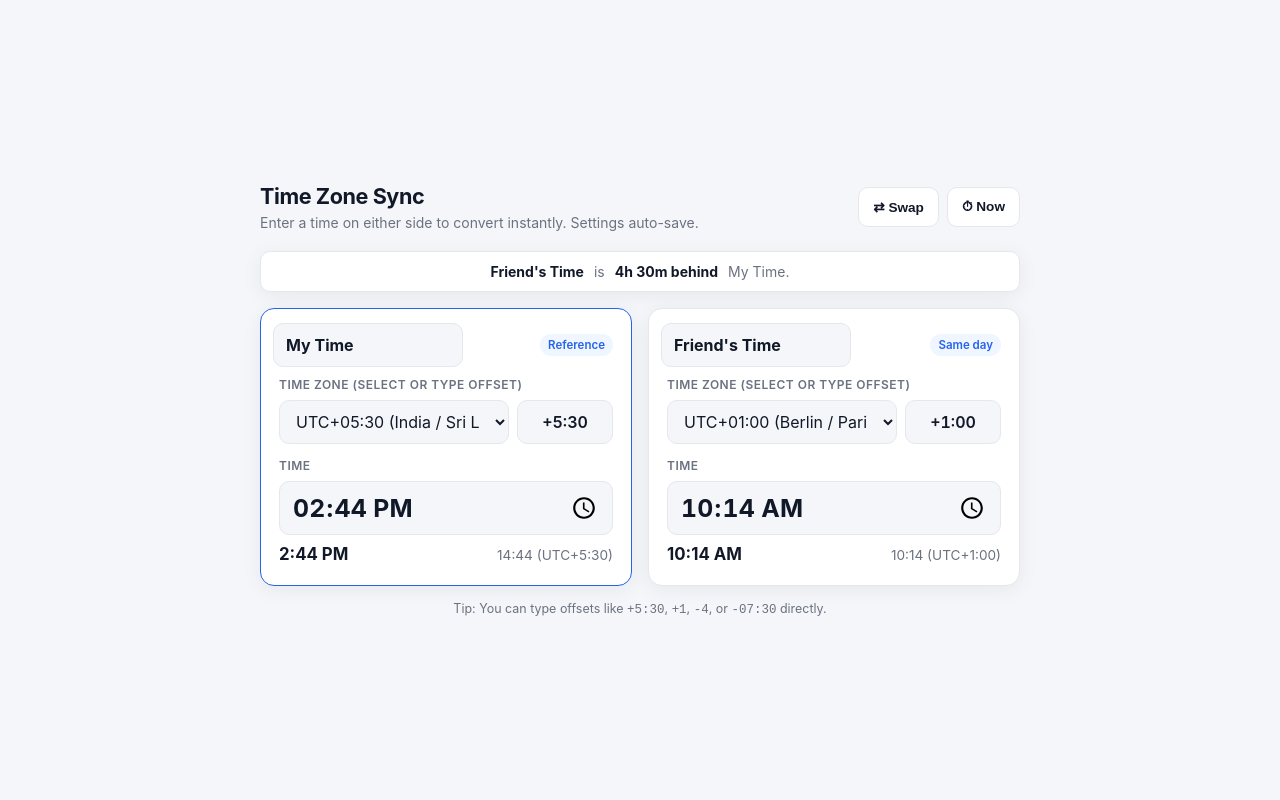
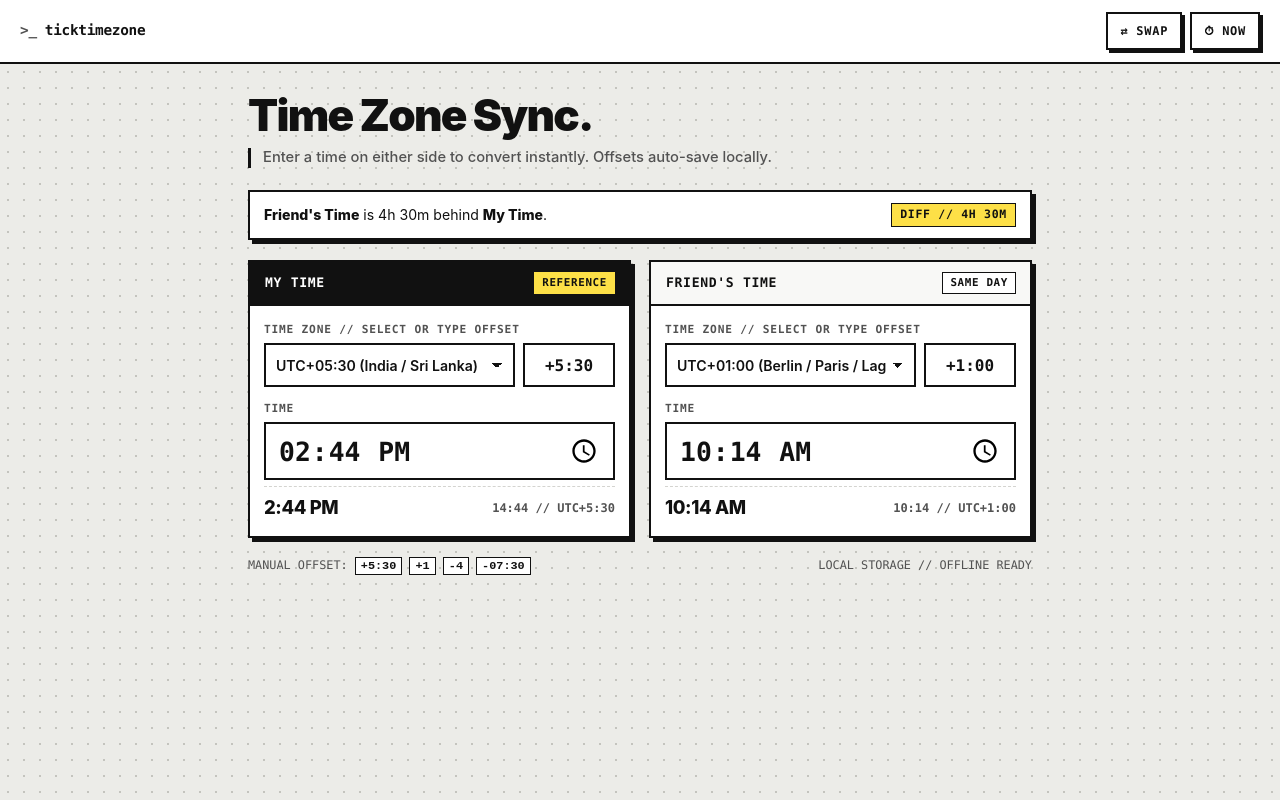
Before and after one commit to SuvamNaskar/ticktimezone, a plain HTML site: page index.html in a window 1280 px wide. Drawn offline with Linux system fonts and the light colour scheme.

Commit message:
Migrate UI to minimal neo-brutalism matching suvam.dev

```diff
--- a/index.html
+++ b/index.html
@@ -3,45 +3,24 @@
 <head>
   <meta charset="UTF-8" />
   <meta name="viewport" content="width=device-width, initial-scale=1.0, viewport-fit=cover" />
-  <meta name="theme-color" content="#2563eb" />
+  <meta name="theme-color" content="#111111" />
   <meta name="mobile-web-app-capable" content="yes" />
-  <title>Time Zone Sync</title>
+  <title>ticktimezone — Time Zone Sync</title>
   <link rel="manifest" href="./manifest.json" />
   <link rel="icon" type="image/png" sizes="192x192" href="./icon-192.png" />
   <style>
     :root {
-      --bg: #f4f6f9;
-      --card: #ffffff;
-      --text: #111827;
-      --muted: #6b7280;
-      --border: #e5e7eb;
-      --accent: #2563eb;
-      --accent-soft: #eff6ff;
-      --accent-hover: #1d4ed8;
-      --success: #059669;
-      --success-soft: #ecfdf5;
-      --warn: #b45309;
-      --warn-soft: #fffbeb;
-      --shadow: 0 4px 20px rgba(0, 0, 0, 0.06);
-      --radius: 14px;
-    }
-
-    @media (prefers-color-scheme: dark) {
-      :root {
-        --bg: #0f172a;
-        --card: #1e293b;
-        --text: #f1f5f9;
-        --muted: #94a3b8;
-        --border: #334155;
-        --accent: #3b82f6;
-        --accent-soft: rgba(59, 130, 246, 0.15);
-        --accent-hover: #60a5fa;
-        --success: #34d399;
-        --success-soft: rgba(52, 211, 153, 0.14);
-        --warn: #fbbf24;
-        --warn-soft: rgba(251, 191, 36, 0.14);
-        --shadow: 0 8px 28px rgba(0, 0, 0, 0.35);
-      }
+      --bg: #ecece8;
+      --surface: #ffffff;
+      --ink: #111111;
+      --muted: #525252;
+      --border: #111111;
+      --yellow: #fde047;
+      --green: #10b981;
+      --shadow: 4px 4px 0px #111111;
+      --shadow-sm: 3px 3px 0px #111111;
+      --mono: ui-monospace, SFMono-Regular, Menlo, Monaco, Consolas, "Liberation Mono", monospace;
+      --sans: -apple-system, BlinkMacSystemFont, "Segoe UI", Roboto, Inter, Helvetica, Arial, sans-serif;
     }
 
     * {
@@ -51,190 +30,269 @@
     }
 
     body {
-      font-family: -apple-system, BlinkMacSystemFont, "Segoe UI", Roboto, Inter, sans-serif;
-      background: var(--bg);
-      color: var(--text);
+      font-family: var(--sans);
+      color: var(--ink);
+      background-color: var(--bg);
+      background-image: radial-gradient(#c4c4be 1px, transparent 1px);
+      background-size: 16px 16px;
       min-height: 100vh;
+      min-height: 100dvh;
       display: flex;
-      align-items: center;
-      justify-content: center;
-      padding: 20px;
-      line-height: 1.4;
+      flex-direction: column;
+      line-height: 1.35;
     }
 
-    .app {
-      width: 100%;
-      max-width: 760px;
-    }
-
-    .header {
+    /* Top Nav Bar matching suvam.dev */
+    .topbar {
+      background: var(--surface);
+      border-bottom: 2px solid var(--border);
+      padding: 12px 20px;
       display: flex;
       align-items: center;
       justify-content: space-between;
-      flex-wrap: wrap;
       gap: 12px;
-      margin-bottom: 18px;
+      position: sticky;
+      top: 0;
+      z-index: 10;
     }
 
-    .title-group h1 {
-      font-size: 1.35rem;
+    .brand {
+      font-family: var(--mono);
+      font-size: 0.9rem;
       font-weight: 700;
       letter-spacing: -0.02em;
+      display: flex;
+      align-items: center;
+      gap: 8px;
+      white-space: nowrap;
     }
 
-    .title-group p {
-      font-size: 0.875rem;
+    .brand-prompt {
       color: var(--muted);
-      margin-top: 2px;
     }
 
     .actions {
       display: flex;
       align-items: center;
       gap: 8px;
+      flex-wrap: wrap;
+      justify-content: flex-end;
     }
 
-    .save-pill {
-      font-size: 0.75rem;
-      font-weight: 600;
-      padding: 4px 10px;
-      border-radius: 999px;
-      background: var(--success-soft);
-      color: var(--success);
+    .status-pill {
+      font-family: var(--mono);
+      font-size: 0.7rem;
+      font-weight: 700;
+      text-transform: uppercase;
+      letter-spacing: 0.06em;
+      display: inline-flex;
+      align-items: center;
+      gap: 5px;
+      padding: 4px 8px;
+      border: 1.5px solid var(--border);
+      background: var(--surface);
       opacity: 0;
-      transition: opacity 0.2s ease;
-      pointer-events: none;
+      transition: opacity 0.15s ease;
     }
 
-    .save-pill.visible {
+    .status-pill.visible {
       opacity: 1;
+    }
+
+    .dot {
+      width: 7px;
+      height: 7px;
+      background: var(--green);
+      display: inline-block;
     }
 
     button.btn {
       appearance: none;
-      border: 1px solid var(--border);
-      background: var(--card);
-      color: var(--text);
-      font-size: 0.85rem;
-      font-weight: 600;
-      min-height: 40px;
-      padding: 8px 14px;
-      border-radius: 10px;
+      font-family: var(--mono);
+      font-size: 0.75rem;
+      font-weight: 700;
+      text-transform: uppercase;
+      letter-spacing: 0.06em;
+      background: var(--surface);
+      color: var(--ink);
+      border: 2px solid var(--border);
+      box-shadow: var(--shadow-sm);
+      min-height: 38px;
+      padding: 7px 12px;
       cursor: pointer;
-      transition: border-color 0.15s, background 0.15s, transform 0.05s;
+      transition: transform 0.08s ease, box-shadow 0.08s ease, background 0.12s ease;
       -webkit-tap-highlight-color: transparent;
     }
 
-    button.btn.primary {
-      background: var(--accent);
-      border-color: var(--accent);
-      color: #ffffff;
-    }
-
-    button.btn.primary:hover {
-      background: var(--accent-hover);
-      border-color: var(--accent-hover);
-    }
-
     button.btn:hover {
-      border-color: var(--accent);
-      background: var(--accent-soft);
+      background: var(--yellow);
     }
 
     button.btn:active {
-      transform: scale(0.98);
+      transform: translate(2px, 2px);
+      box-shadow: 1px 1px 0px var(--border);
     }
 
-    .diff-banner {
+    button.btn.primary {
+      background: var(--yellow);
+    }
+
+    /* Main Container */
+    .container {
+      width: 100%;
+      max-width: 820px;
+      margin: 0 auto;
+      padding: 28px 18px 40px;
+      flex: 1;
+    }
+
+    .hero {
+      margin-bottom: 22px;
+    }
+
+    .hero h1 {
+      font-size: clamp(1.9rem, 5vw, 2.75rem);
+      font-weight: 900;
+      letter-spacing: -0.04em;
+      line-height: 1.05;
+    }
+
+    .hero-sub {
+      margin-top: 10px;
+      padding-left: 12px;
+      border-left: 3px solid var(--border);
+      font-size: 0.92rem;
+      color: var(--muted);
+      font-weight: 500;
+    }
+
+    /* Diff Bar */
+    .diff-bar {
+      background: var(--surface);
+      border: 2px solid var(--border);
+      box-shadow: var(--shadow);
+      padding: 11px 14px;
+      margin-bottom: 20px;
       display: flex;
       align-items: center;
-      justify-content: center;
+      justify-content: space-between;
+      flex-wrap: wrap;
       gap: 10px;
-      background: var(--card);
-      border: 1px solid var(--border);
-      border-radius: 10px;
-      padding: 10px 14px;
-      margin-bottom: 16px;
-      font-size: 0.875rem;
-      color: var(--muted);
-      box-shadow: var(--shadow);
+      font-size: 0.88rem;
     }
 
-    .diff-banner strong {
-      color: var(--text);
+    .diff-text strong {
+      font-weight: 800;
     }
 
+    .diff-tag {
+      font-family: var(--mono);
+      font-size: 0.72rem;
+      font-weight: 700;
+      text-transform: uppercase;
+      letter-spacing: 0.06em;
+      background: var(--yellow);
+      border: 1.5px solid var(--border);
+      padding: 3px 8px;
+      white-space: nowrap;
+    }
+
+    /* Cards Grid */
     .grid {
       display: grid;
       grid-template-columns: 1fr 1fr;
-      gap: 16px;
+      gap: 18px;
     }
 
-    @media (max-width: 640px) {
+    @media (max-width: 680px) {
       .grid {
         grid-template-columns: 1fr;
+      }
+      .topbar {
+        padding: 10px 14px;
+      }
+      .container {
+        padding: 20px 14px 32px;
       }
     }
 
     .card {
-      background: var(--card);
-      border: 1px solid var(--border);
-      border-radius: var(--radius);
-      padding: 18px;
+      background: var(--surface);
+      border: 2px solid var(--border);
       box-shadow: var(--shadow);
       display: flex;
       flex-direction: column;
-      gap: 14px;
-      transition: border-color 0.15s;
     }
 
-    .card.active {
-      border-color: var(--accent);
-    }
-
-    .card-top {
+    .card-header {
       display: flex;
       align-items: center;
       justify-content: space-between;
       gap: 8px;
+      padding: 10px 14px;
+      border-bottom: 2px solid var(--border);
+      background: #f8f8f6;
+    }
+
+    .card.active .card-header {
+      background: var(--ink);
+      color: var(--surface);
     }
 
     .label-input {
-      border: 1px solid transparent;
+      font-family: var(--mono);
+      font-size: 0.82rem;
+      font-weight: 700;
+      text-transform: uppercase;
+      letter-spacing: 0.05em;
+      border: 1.5px solid transparent;
       background: transparent;
-      color: var(--text);
-      font-size: 0.95rem;
-      font-weight: 700;
+      color: inherit;
       padding: 4px 6px;
       margin: -4px -6px;
-      border-radius: 6px;
       width: 100%;
-      max-width: 190px;
+      max-width: 185px;
     }
 
     .label-input:hover {
-      border-color: var(--border);
+      border-color: currentColor;
     }
 
     .label-input:focus {
       outline: none;
-      border-color: var(--accent);
-      background: var(--accent-soft);
+      border-color: var(--yellow);
+      background: rgba(253, 224, 71, 0.18);
     }
 
     .day-badge {
-      font-size: 0.72rem;
-      font-weight: 600;
-      padding: 3px 8px;
-      border-radius: 999px;
-      background: var(--accent-soft);
-      color: var(--accent);
+      font-family: var(--mono);
+      font-size: 0.68rem;
+      font-weight: 700;
+      text-transform: uppercase;
+      letter-spacing: 0.06em;
+      padding: 3px 7px;
+      border: 1.5px solid var(--border);
+      background: var(--surface);
+      color: var(--ink);
       white-space: nowrap;
     }
 
+    .card.active .day-badge {
+      background: var(--yellow);
+      border-color: var(--yellow);
+      color: var(--ink);
+    }
+
     .day-badge.shifted {
-      background: var(--warn-soft);
-      color: var(--warn);
+      background: var(--yellow);
+      color: var(--ink);
+    }
+
+    .card-body {
+      padding: 16px 14px;
+      display: flex;
+      flex-direction: column;
+      gap: 14px;
     }
 
     .field {
@@ -244,161 +302,205 @@
     }
 
     .field label {
-      font-size: 0.75rem;
-      font-weight: 600;
+      font-family: var(--mono);
+      font-size: 0.7rem;
+      font-weight: 700;
       text-transform: uppercase;
-      letter-spacing: 0.04em;
+      letter-spacing: 0.07em;
       color: var(--muted);
     }
 
     .tz-row {
       display: grid;
-      grid-template-columns: 1fr 96px;
+      grid-template-columns: 1fr 92px;
       gap: 8px;
     }
 
     select,
-    input[type="text"],
-    input[type="time"] {
+    input[type="text"].ctrl,
+    input[type="time"].ctrl {
       width: 100%;
       min-height: 44px;
-      border: 1px solid var(--border);
-      background: var(--bg);
-      color: var(--text);
-      border-radius: 10px;
-      padding: 10px 12px;
+      border: 2px solid var(--border);
+      background: var(--surface);
+      color: var(--ink);
+      padding: 8px 10px;
       font-size: 16px;
-      font-family: inherit;
-      transition: border-color 0.15s;
+      font-family: var(--sans);
+      border-radius: 0;
+      appearance: none;
+      -webkit-appearance: none;
+    }
+
+    select {
+      background-image: linear-gradient(45deg, transparent 50%, var(--ink) 50%),
+                        linear-gradient(135deg, var(--ink) 50%, transparent 50%);
+      background-position: calc(100% - 16px) 50%, calc(100% - 11px) 50%;
+      background-size: 5px 5px, 5px 5px;
+      background-repeat: no-repeat;
+      padding-right: 28px;
+      font-size: 0.88rem;
+      font-weight: 600;
     }
 
     select:focus,
-    input[type="text"]:focus,
-    input[type="time"]:focus {
+    input[type="text"].ctrl:focus,
+    input[type="time"].ctrl:focus {
       outline: none;
-      border-color: var(--accent);
+      background-color: #fefce8;
     }
 
     .offset-input {
+      font-family: var(--mono) !important;
+      font-weight: 700;
       text-align: center;
-      font-weight: 600;
       font-variant-numeric: tabular-nums;
     }
 
     .offset-input.invalid {
-      border-color: #ef4444;
+      background-color: #fee2e2 !important;
+      border-color: #dc2626 !important;
     }
 
     .time-input {
-      font-size: 1.55rem !important;
-      font-weight: 700;
+      font-family: var(--mono) !important;
+      font-size: 1.65rem !important;
+      font-weight: 800;
       padding: 10px 12px !important;
+      min-height: 54px !important;
       font-variant-numeric: tabular-nums;
-      letter-spacing: 0.01em;
     }
 
     .readout {
       display: flex;
-      align-items: baseline;
+      align-items: center;
       justify-content: space-between;
-      font-size: 0.85rem;
-      color: var(--muted);
-      padding-top: 2px;
+      gap: 8px;
+      padding-top: 8px;
+      border-top: 1.5px dashed #d4d4d0;
     }
 
     .readout .ampm {
-      font-size: 1.05rem;
-      font-weight: 700;
-      color: var(--text);
+      font-size: 1.15rem;
+      font-weight: 800;
+      letter-spacing: -0.02em;
     }
 
-    .hint {
-      margin-top: 14px;
-      text-align: center;
-      font-size: 0.78rem;
+    .readout .fmt24 {
+      font-family: var(--mono);
+      font-size: 0.75rem;
+      font-weight: 700;
       color: var(--muted);
+    }
+
+    .footer-note {
+      margin-top: 20px;
+      font-family: var(--mono);
+      font-size: 0.74rem;
+      color: var(--muted);
+      display: flex;
+      justify-content: space-between;
+      flex-wrap: wrap;
+      gap: 8px;
+    }
+
+    .footer-note code {
+      background: var(--surface);
+      border: 1px solid var(--border);
+      padding: 1px 5px;
+      color: var(--ink);
+      font-weight: 700;
     }
   </style>
 </head>
 <body>
-  <main class="app">
-    <header class="header">
-      <div class="title-group">
-        <h1>Time Zone Sync</h1>
-        <p>Enter a time on either side to convert instantly. Settings auto-save.</p>
+  <header class="topbar">
+    <div class="brand">
+      <span class="brand-prompt">&gt;_</span>
+      <span>ticktimezone</span>
     </div>
     <div class="actions">
-        <span id="savePill" class="save-pill">Saved</span>
-        <button type="button" id="installBtn" class="btn primary" hidden>Install App</button>
-        <button type="button" id="swapBtn" class="btn" title="Swap both time zones">⇄ Swap</button>
-        <button type="button" id="nowBtn" class="btn" title="Set to current time">⏱ Now</button>
+      <span id="savePill" class="status-pill"><span class="dot"></span> SAVED</span>
+      <button type="button" id="installBtn" class="btn primary" hidden>INSTALL</button>
+      <button type="button" id="swapBtn" class="btn" title="Swap both time zones">⇄ SWAP</button>
+      <button type="button" id="nowBtn" class="btn" title="Set to current time">⏱ NOW</button>
     </div>
   </header>
 
-    <div id="diffBanner" class="diff-banner"></div>
+  <main class="container">
+    <section class="hero">
+      <h1>Time Zone Sync.</h1>
+      <p class="hero-sub">Enter a time on either side to convert instantly. Offsets auto-save locally.</p>
+    </section>
+
+    <div id="diffBanner" class="diff-bar"></div>
 
     <section class="grid">
       <!-- Card A -->
       <article id="cardA" class="card active">
-        <div class="card-top">
+        <div class="card-header">
           <input id="labelA" class="label-input" type="text" value="My Time" aria-label="First person label" />
-          <span id="dayA" class="day-badge">Reference</span>
+          <span id="dayA" class="day-badge">REFERENCE</span>
         </div>
 
+        <div class="card-body">
           <div class="field">
-          <label for="selectA">Time Zone (Select or Type Offset)</label>
+            <label for="selectA">Time Zone // Select or Type Offset</label>
             <div class="tz-row">
               <select id="selectA" aria-label="Select first time zone"></select>
-            <input id="offsetA" class="offset-input" type="text" placeholder="+5:30" aria-label="Manual UTC offset for first time zone" />
+              <input id="offsetA" class="ctrl offset-input" type="text" placeholder="+5:30" aria-label="Manual UTC offset for first time zone" />
             </div>
           </div>
 
           <div class="field">
             <label for="timeA">Time</label>
-          <input id="timeA" class="time-input" type="time" step="60" />
+            <input id="timeA" class="ctrl time-input" type="time" step="60" />
             <div class="readout">
               <span id="ampmA" class="ampm">--:--</span>
-            <span id="fmt24A">--:-- (UTC+0:00)</span>
+              <span id="fmt24A" class="fmt24">--:-- // UTC+0:00</span>
+            </div>
           </div>
         </div>
       </article>
 
       <!-- Card B -->
       <article id="cardB" class="card">
-        <div class="card-top">
+        <div class="card-header">
           <input id="labelB" class="label-input" type="text" value="Friend's Time" aria-label="Second person label" />
-          <span id="dayB" class="day-badge">Same day</span>
+          <span id="dayB" class="day-badge">SAME DAY</span>
         </div>
 
+        <div class="card-body">
           <div class="field">
-          <label for="selectB">Time Zone (Select or Type Offset)</label>
+            <label for="selectB">Time Zone // Select or Type Offset</label>
             <div class="tz-row">
               <select id="selectB" aria-label="Select second time zone"></select>
-            <input id="offsetB" class="offset-input" type="text" placeholder="+1:00" aria-label="Manual UTC offset for second time zone" />
+              <input id="offsetB" class="ctrl offset-input" type="text" placeholder="+1:00" aria-label="Manual UTC offset for second time zone" />
             </div>
           </div>
 
           <div class="field">
             <label for="timeB">Time</label>
-          <input id="timeB" class="time-input" type="time" step="60" />
+            <input id="timeB" class="ctrl time-input" type="time" step="60" />
             <div class="readout">
               <span id="ampmB" class="ampm">--:--</span>
-            <span id="fmt24B">--:-- (UTC+0:00)</span>
+              <span id="fmt24B" class="fmt24">--:-- // UTC+0:00</span>
+            </div>
           </div>
         </div>
       </article>
     </section>
 
-    <p class="hint">
-      Tip: You can type offsets like <code>+5:30</code>, <code>+1</code>, <code>-4</code>, or <code>-07:30</code> directly.
-    </p>
+    <footer class="footer-note">
+      <span>MANUAL OFFSET: <code>+5:30</code> <code>+1</code> <code>-4</code> <code>-07:30</code></span>
+      <span>LOCAL STORAGE // OFFLINE READY</span>
+    </footer>
   </main>
 
   <script>
     (function () {
       const STORAGE_KEY = "tz_sync_config_v1";
 
-      // Standard UTC offsets sorted from -12:00 to +14:00
       const PRESETS = [
         { minutes: -720, label: "UTC-12:00 (Baker Island)" },
         { minutes: -660, label: "UTC-11:00 (Samoa)" },
@@ -466,10 +568,10 @@
       let state = {
         labelA: "My Time",
         labelB: "Friend's Time",
-        offsetA: 330, // +5:30
-        offsetB: 60,  // +1:00
-        anchor: "A",  // Which side was last edited ("A" or "B")
-        minutesOfDay: 21 * 60 // 9:00 PM
+        offsetA: 330,
+        offsetB: 60,
+        anchor: "A",
+        minutesOfDay: 21 * 60
       };
 
       let saveTimer = null;
@@ -546,28 +648,36 @@
         const abs = Math.abs(diffMins);
         const h = Math.floor(abs / 60);
         const m = abs % 60;
-        if (h === 0 && m === 0) return "0m";
-        if (m === 0) return `${h}h`;
-        if (h === 0) return `${m}m`;
-        return `${h}h ${m}m`;
+        if (h === 0 && m === 0) return "0M";
+        if (m === 0) return `${h}H`;
+        if (h === 0) return `${m}M`;
+        return `${h}H ${m}M`;
       }
 
       function renderDayBadge(badgeEl, dayShift, isAnchor) {
         if (isAnchor) {
-          badgeEl.textContent = "Reference";
+          badgeEl.textContent = "REFERENCE";
           badgeEl.classList.remove("shifted");
           return;
         }
         if (dayShift === 0) {
-          badgeEl.textContent = "Same day";
+          badgeEl.textContent = "SAME DAY";
           badgeEl.classList.remove("shifted");
         } else if (dayShift > 0) {
-          badgeEl.textContent = `+${dayShift} day (Next day)`;
+          badgeEl.textContent = `+${dayShift} DAY`;
           badgeEl.classList.add("shifted");
         } else {
-          badgeEl.textContent = `${dayShift} day (Prev day)`;
+          badgeEl.textContent = `${dayShift} DAY`;
           badgeEl.classList.add("shifted");
         }
+      }
+
+      function escapeHtml(str) {
+        return str
+          .replace(/&/g, "&amp;")
+          .replace(/</g, "&lt;")
+          .replace(/>/g, "&gt;")
+          .replace(/"/g, "&quot;");
       }
 
       function render() {
@@ -586,7 +696,6 @@
         const dayShiftA = Math.floor(rawA / 1440);
         const dayShiftB = Math.floor(rawB / 1440);
 
-        // Update time inputs & readouts
         const str24A = formatTime24(rawA);
         const str24B = formatTime24(rawB);
 
@@ -599,8 +708,8 @@
 
         els.ampmA.textContent = formatTime12(rawA);
         els.ampmB.textContent = formatTime12(rawB);
-        els.fmt24A.textContent = `${str24A} (UTC${formatOffset(state.offsetA)})`;
-        els.fmt24B.textContent = `${str24B} (UTC${formatOffset(state.offsetB)})`;
+        els.fmt24A.textContent = `${str24A} // UTC${formatOffset(state.offsetA)}`;
+        els.fmt24B.textContent = `${str24B} // UTC${formatOffset(state.offsetB)}`;
 
         renderDayBadge(els.dayA, dayShiftA, isAAnchor);
         renderDayBadge(els.dayB, dayShiftB, !isAAnchor);
@@ -608,23 +717,19 @@
         els.cardA.classList.toggle("active", isAAnchor);
         els.cardB.classList.toggle("active", !isAAnchor);
 
-        // Difference banner
         const nameA = state.labelA.trim() || "Side A";
         const nameB = state.labelB.trim() || "Side B";
         if (diffAB === 0) {
-          els.diffBanner.innerHTML = `<strong>${escapeHtml(nameA)}</strong> and <strong>${escapeHtml(nameB)}</strong> are in the <strong>same time zone</strong>.`;
+          els.diffBanner.innerHTML =
+            `<span class="diff-text"><strong>${escapeHtml(nameA)}</strong> &amp; <strong>${escapeHtml(nameB)}</strong> are in the same time zone.</span>` +
+            `<span class="diff-tag">DIFF // 0H</span>`;
         } else {
           const relation = diffAB > 0 ? "ahead of" : "behind";
-          els.diffBanner.innerHTML = `<strong>${escapeHtml(nameB)}</strong> is <strong>${formatDuration(diffAB)} ${relation}</strong> ${escapeHtml(nameA)}.`;
+          const dur = formatDuration(diffAB);
+          els.diffBanner.innerHTML =
+            `<span class="diff-text"><strong>${escapeHtml(nameB)}</strong> is ${dur.toLowerCase()} ${relation} <strong>${escapeHtml(nameA)}</strong>.</span>` +
+            `<span class="diff-tag">DIFF // ${dur}</span>`;
         }
-      }
-
-      function escapeHtml(str) {
-        return str
-          .replace(/&/g, "&amp;")
-          .replace(/</g, "&lt;")
-          .replace(/>/g, "&gt;")
-          .replace(/"/g, "&quot;");
       }
 
       function saveConfig(showIndicator = true) {
@@ -659,7 +764,6 @@
           // Fallback to defaults
         }
 
-        // First-time default: use current local time in Side A
         const now = new Date();
         state.minutesOfDay = now.getHours() * 60 + now.getMinutes();
       }
@@ -730,7 +834,6 @@
         });
       }
 
-      // Initialize
       populateSelect(els.selectA);
       populateSelect(els.selectB);
       loadConfig();
@@ -763,7 +866,6 @@
 
       els.nowBtn.addEventListener("click", setNow);
 
-      // PWA Install prompt + Service Worker
       const installBtn = document.getElementById("installBtn");
       let deferredPrompt = null;
 
--- a/sw.js
+++ b/sw.js
@@ -1,4 +1,4 @@
-const CACHE_NAME = "tz-sync-v1";
+const CACHE_NAME = "tz-sync-v2";
 const ASSETS = [
   "./",
   "./index.html",
```
Also changed, not shown: icon-192.png, icon-512.png, manifest.json. Lines whose indentation alone changed are shown as unchanged.
